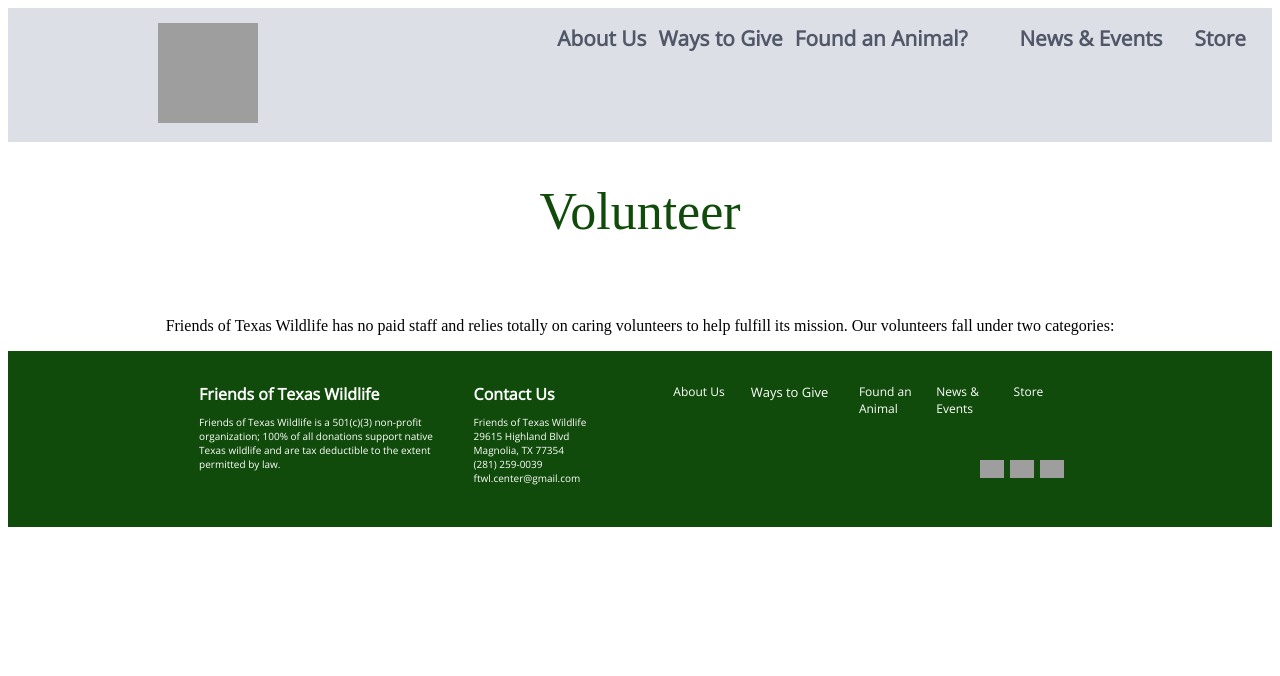
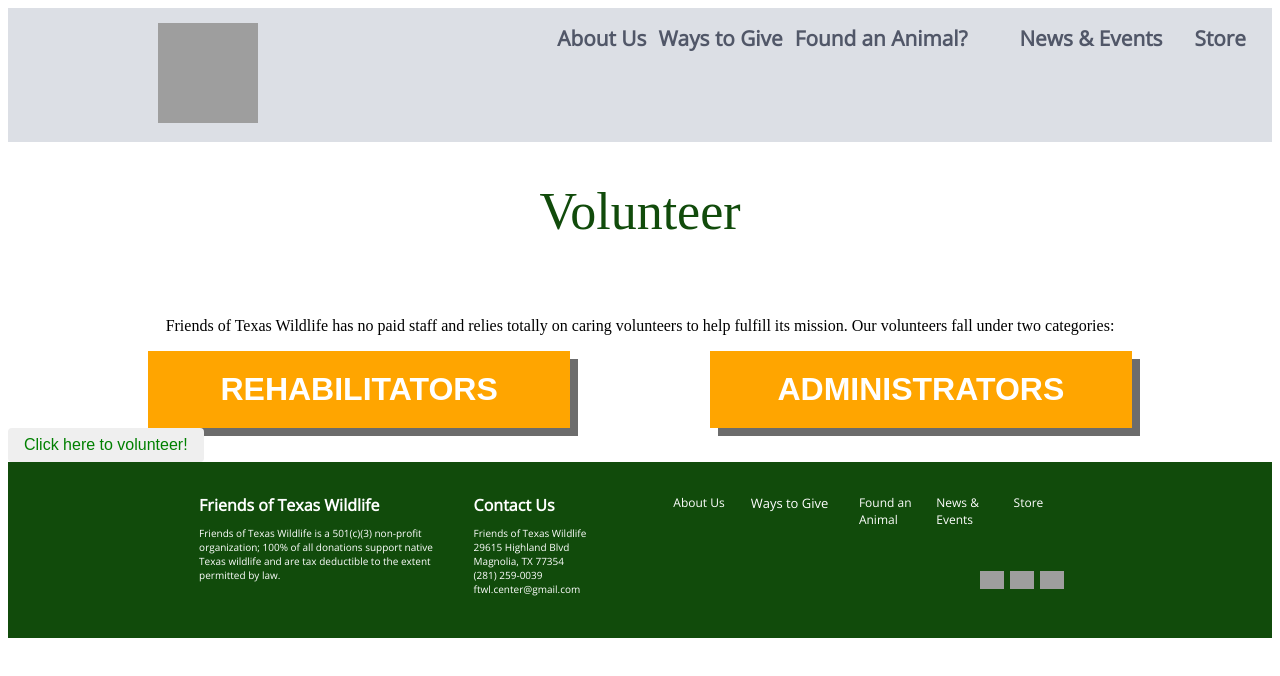
Before and after one commit to rice-apps/ftwl2019, a Next.js app: page /volunteer in a window 1280 px wide. Shown: the top 676 px of the page. Built offline with nearby package versions, Linux system fonts and the light colour scheme; grey boxes are pictures that could not be loaded; a web font is replaced by a local one.

Commit message:
added rehabilitator and administator cards on volunteer page

```diff
--- a/components/volunteer/VolunteerHome.js
+++ b/components/volunteer/VolunteerHome.js
@@ -1,11 +1,24 @@
 import Title from '../util/Title.js';
 import SubText from '../subtext/subtext.js';
+import ColoredCard from '../util/ColoredCard.js';
+import {Flex, Box, Button} from 'rebass';
+
 
 function VolunteerHome() {
   return (
     <div>
       <Title title="Volunteer" />
       <SubText text="Friends of Texas Wildlife has no paid staff and relies totally on caring volunteers to help fulfill its mission. Our volunteers fall under two categories:" />
+      <Flex>
+          <Box width={1/9}></Box>
+          <Box width={3/9}><ColoredCard line1text="REHABILITATORS" cardcolor="orange"/></Box>
+          <Box width={1/9}></Box>
+          <Box width={3/9}><ColoredCard line1text="ADMINISTRATORS" cardcolor="orange"/></Box>
+          <Box width={1/9}></Box>
+      </Flex>
+      <div className="button">
+          <Button variant='outline' color='green'>Click here to volunteer!</Button>
+      </div>
     </div>
   );
 }
```
